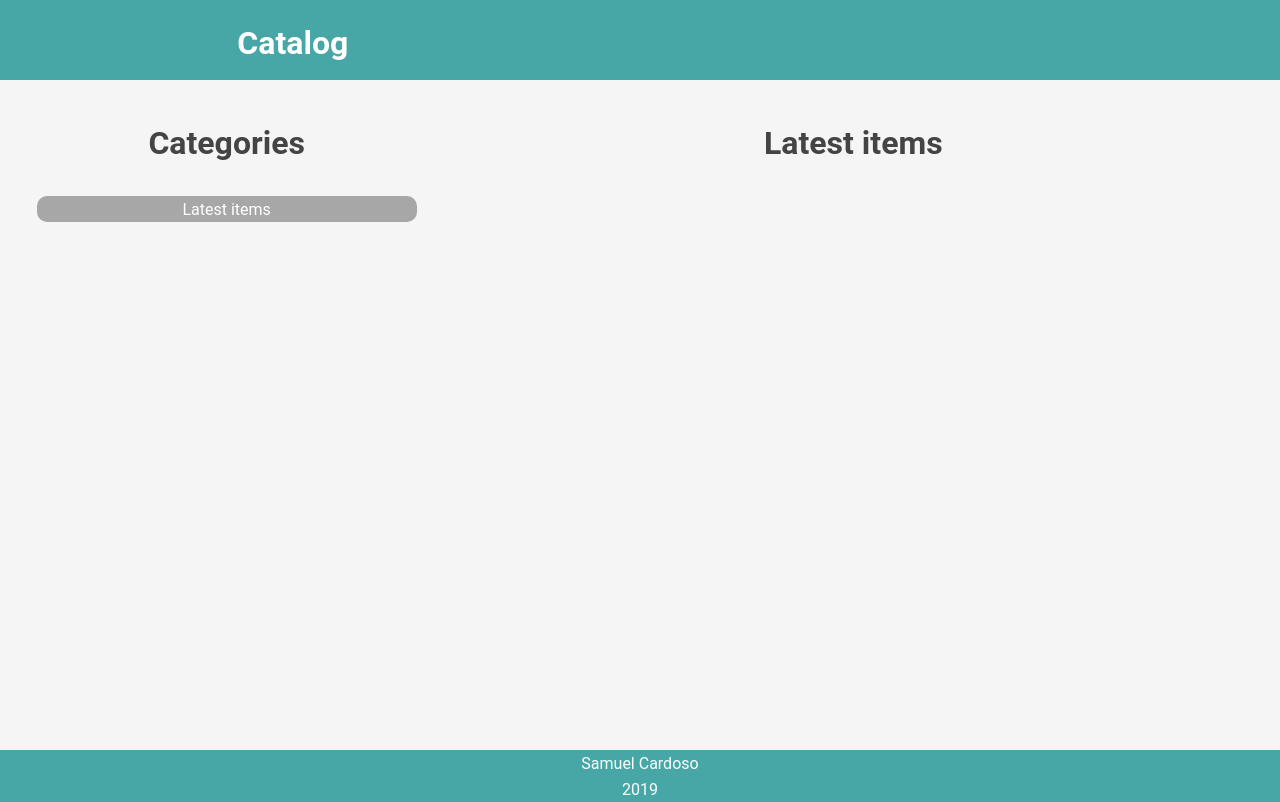
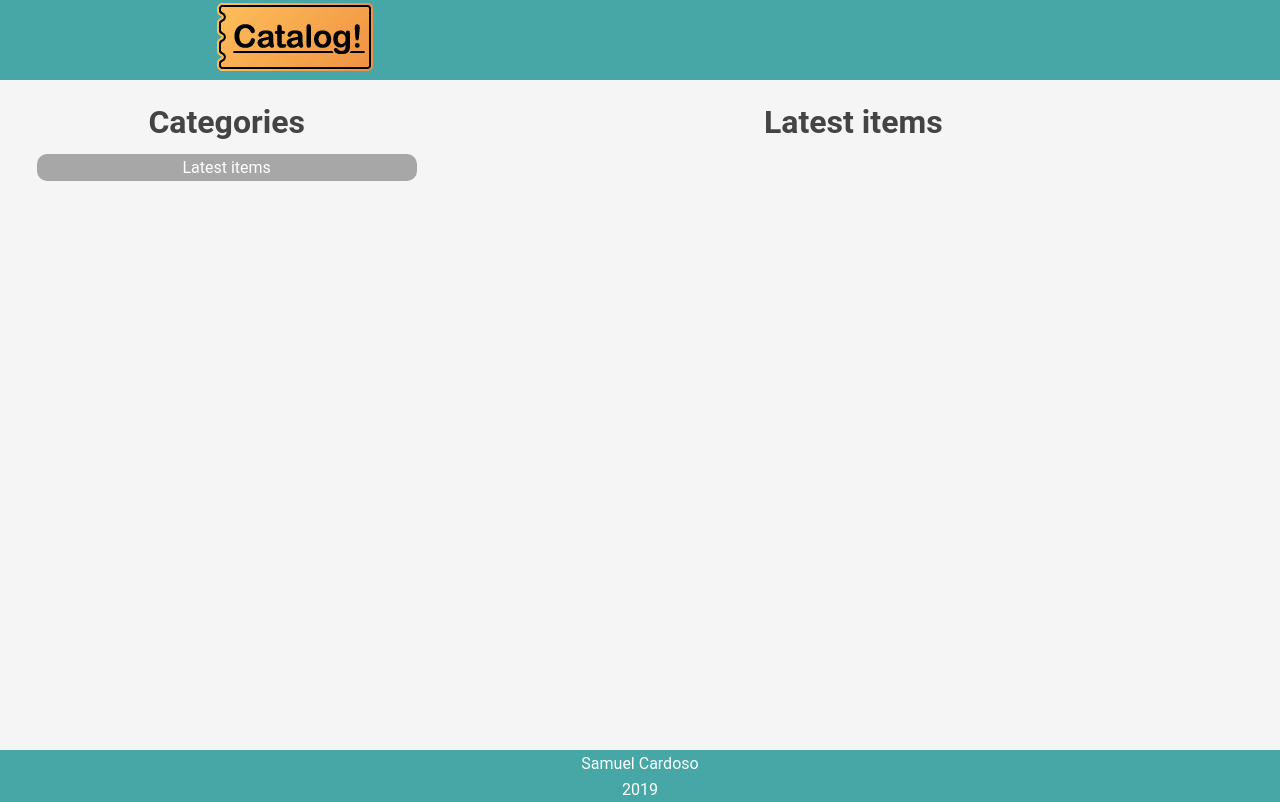
Before and after one commit to kardoso/CatalogApp, a Flask app: page /catalog in a window 1280 px wide. Run offline with Flask 2, Linux system fonts and the light colour scheme; some libraries are stand-ins or nearby versions.

Commit message:
feat: Adiciona logo do aplicativo

```diff
--- a/static/catalog.css
+++ b/static/catalog.css
@@ -36,7 +36,7 @@ html, body {
 }
 
 h1{
-    padding: 1.5rem;
+    padding: .2rem;
 }
 
 .login{
--- a/static/create.css
+++ b/static/create.css
@@ -36,7 +36,7 @@ html, body {
 }
 
 h1{
-    padding: 1.5rem;
+    padding: .2rem;
 }
 
 .login{
--- a/static/item.css
+++ b/static/item.css
@@ -36,7 +36,7 @@ html, body {
 }
 
 h1{
-    padding: 1.5rem;
+    padding: .2rem;
 }
 
 .login{
--- a/templates/catalog.html
+++ b/templates/catalog.html
@@ -17,7 +17,7 @@
     <div class='site'>
         <div class='header'>
             <div class='title'>
-                <h1><a href="{{ url_for('catalog') }}">Catalog</a></h1>
+                <h1><a href="{{ url_for('catalog') }}"> <img src="{{ url_for('static', filename='Catalog.png') }}" alt=""></a></h1>
             </div>
         </div>
         <div class='login'>
--- a/templates/create.html
+++ b/templates/create.html
@@ -17,7 +17,7 @@
     <div class='site'>
         <div class='header'>
             <div class='title'>
-                <h1><a href="{{ url_for('catalog') }}">Catalog</a></h1>
+                <h1><a href="{{ url_for('catalog') }}"> <img src="{{ url_for('static', filename='Catalog.png') }}" alt=""></a></h1>
             </div>
         </div>
         <div class='login'>
--- a/templates/edit.html
+++ b/templates/edit.html
@@ -17,7 +17,7 @@
     <div class='site'>
         <div class='header'>
             <div class='title'>
-                <h1><a href="{{ url_for('catalog') }}">Catalog</a></h1>
+                <h1><a href="{{ url_for('catalog') }}"> <img src="{{ url_for('static', filename='Catalog.png') }}" alt=""></a></h1>
             </div>
         </div>
         <div class='login'>
--- a/templates/item.html
+++ b/templates/item.html
@@ -17,7 +17,7 @@
     <div class='site'>
         <div class='header'>
             <div class='title'>
-                <h1><a href="{{ url_for('catalog') }}">Catalog</a></h1>
+                <h1><a href="{{ url_for('catalog') }}"> <img src="{{ url_for('static', filename='Catalog.png') }}" alt=""></a></h1>
             </div>
         </div>
         <div class='login'>
```
Also changed, not shown: static/Catalog.png (added).
